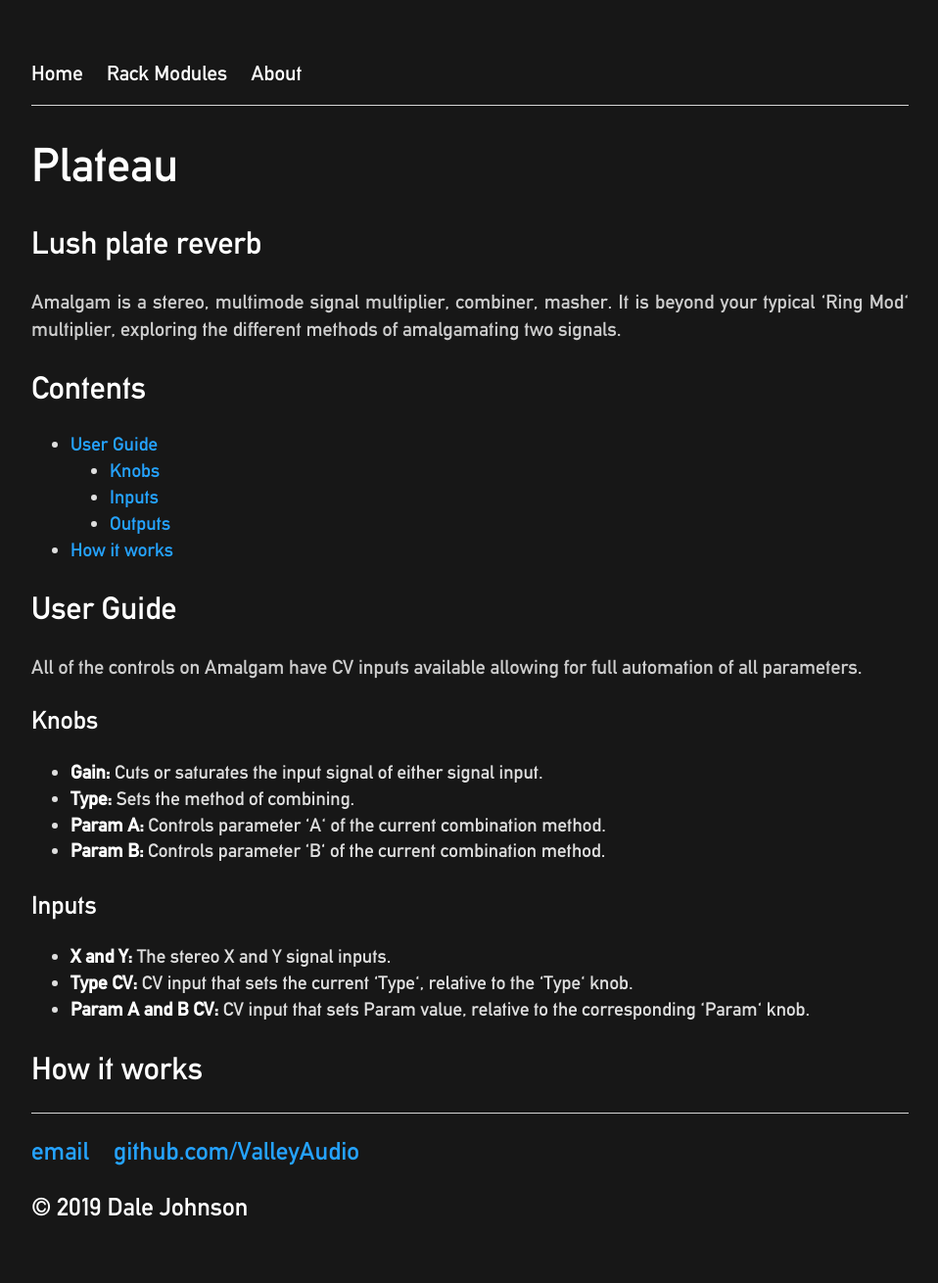
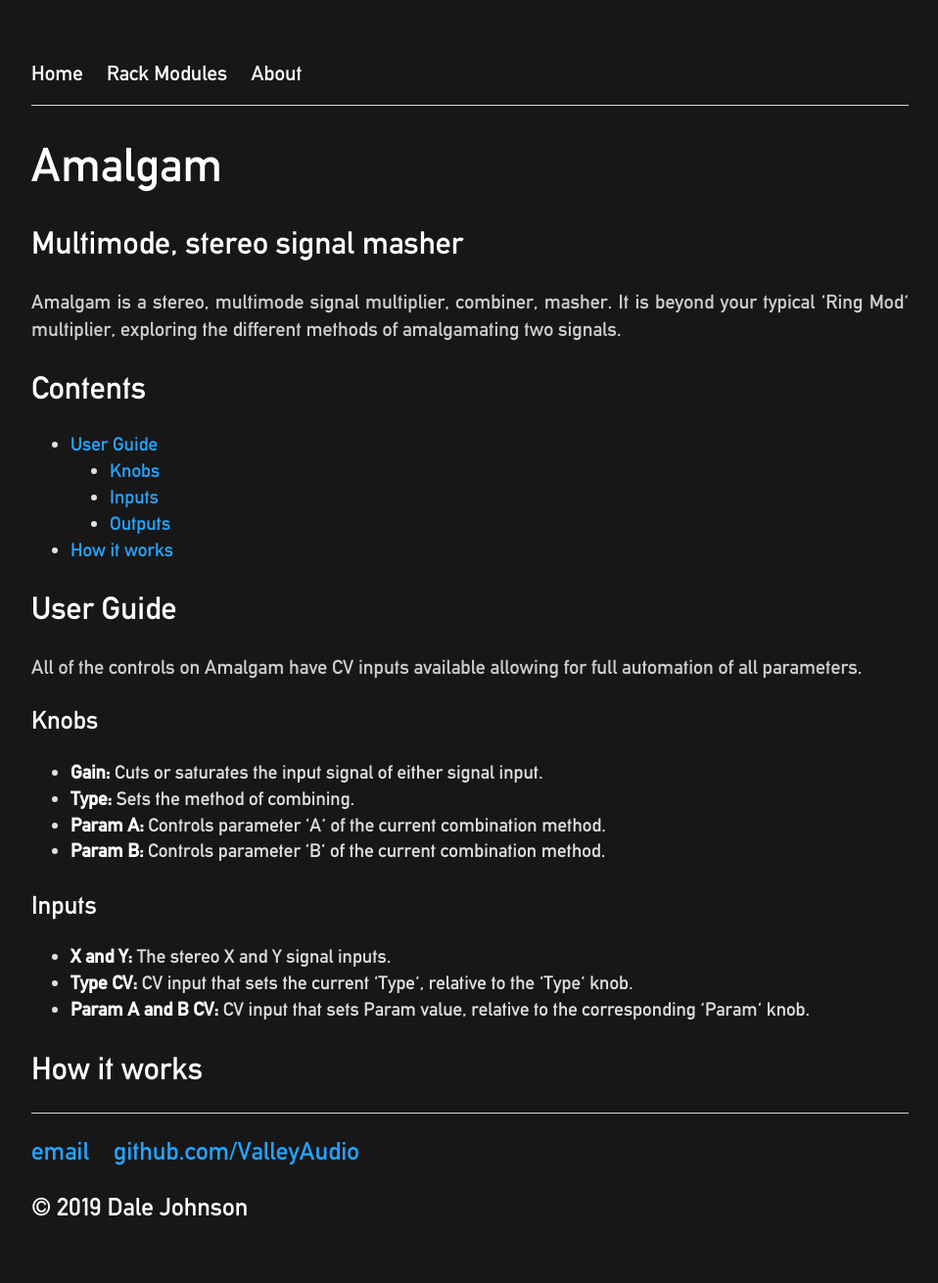
Before and after one commit to ValleyAudio/ValleyAudio.github.io, a Jekyll site: the page built from rack/amalgam/amalgam.html, in a window 1280 px wide. Shown: the whole page at 98% size, without its empty margins (160-1118 px from the left). Built offline with Jekyll 4.4.1, drawn with Linux system fonts in a browser that asks for light colours.

Commit message:
Corrected title of amalgam

```diff
--- a/rack/amalgam/amalgam.html
+++ b/rack/amalgam/amalgam.html
@@ -1,10 +1,10 @@
 ---
 layout: default
-title: Plateau
+title: Amalgam
 ---
-<div class="plateau">
-    <h1>Plateau</h1>
-    <h2>Lush plate reverb</h2>
+<div class="amalgam">
+    <h1>Amalgam</h1>
+    <h2>Multimode, stereo signal masher</h2>
     <center>
         <!-- <img src="images/plateau.jpg" alt="Plateau" style="max-width:100%; max-height:500px; margin-top:20px; margin-bottom:20px;"> -->
     </center>
```
